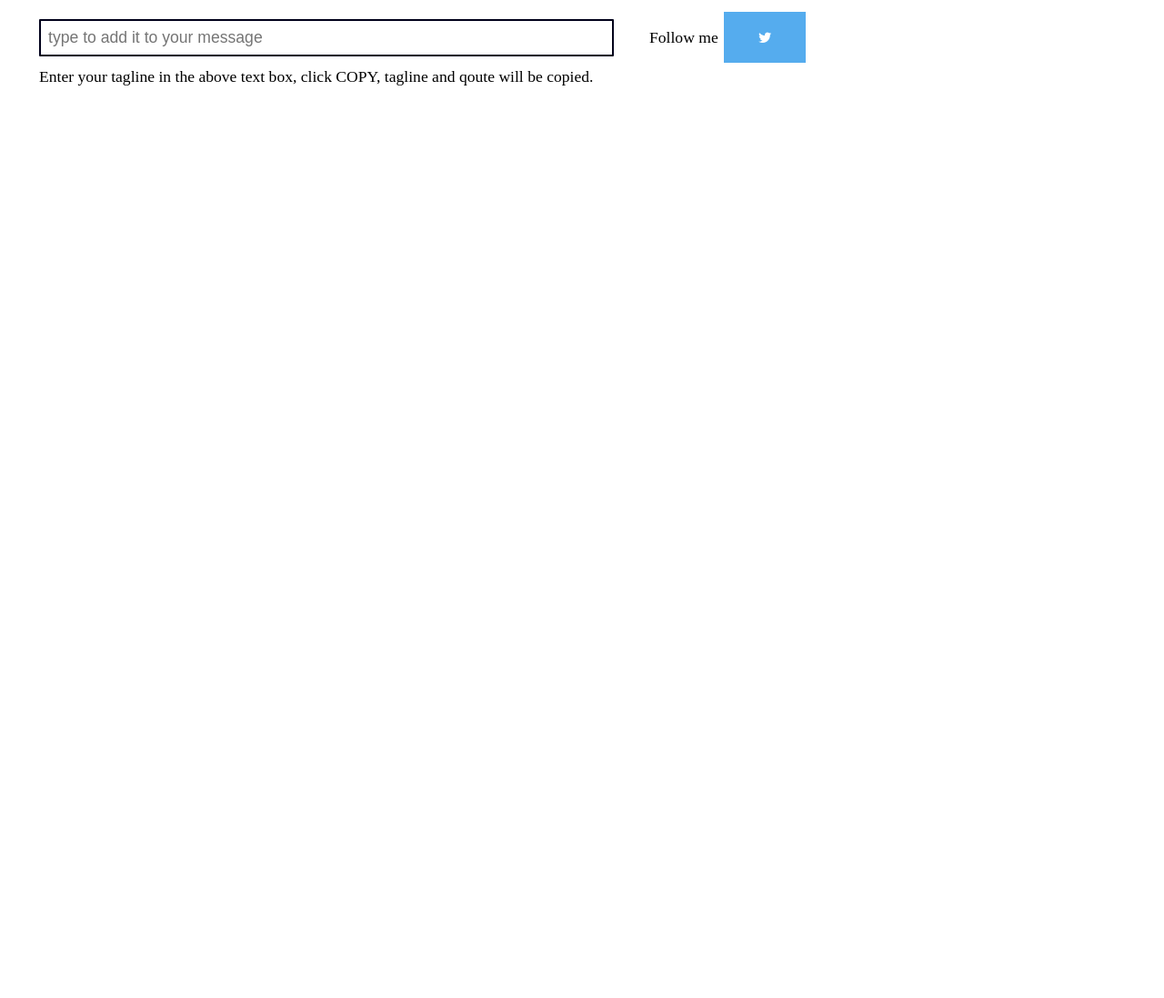
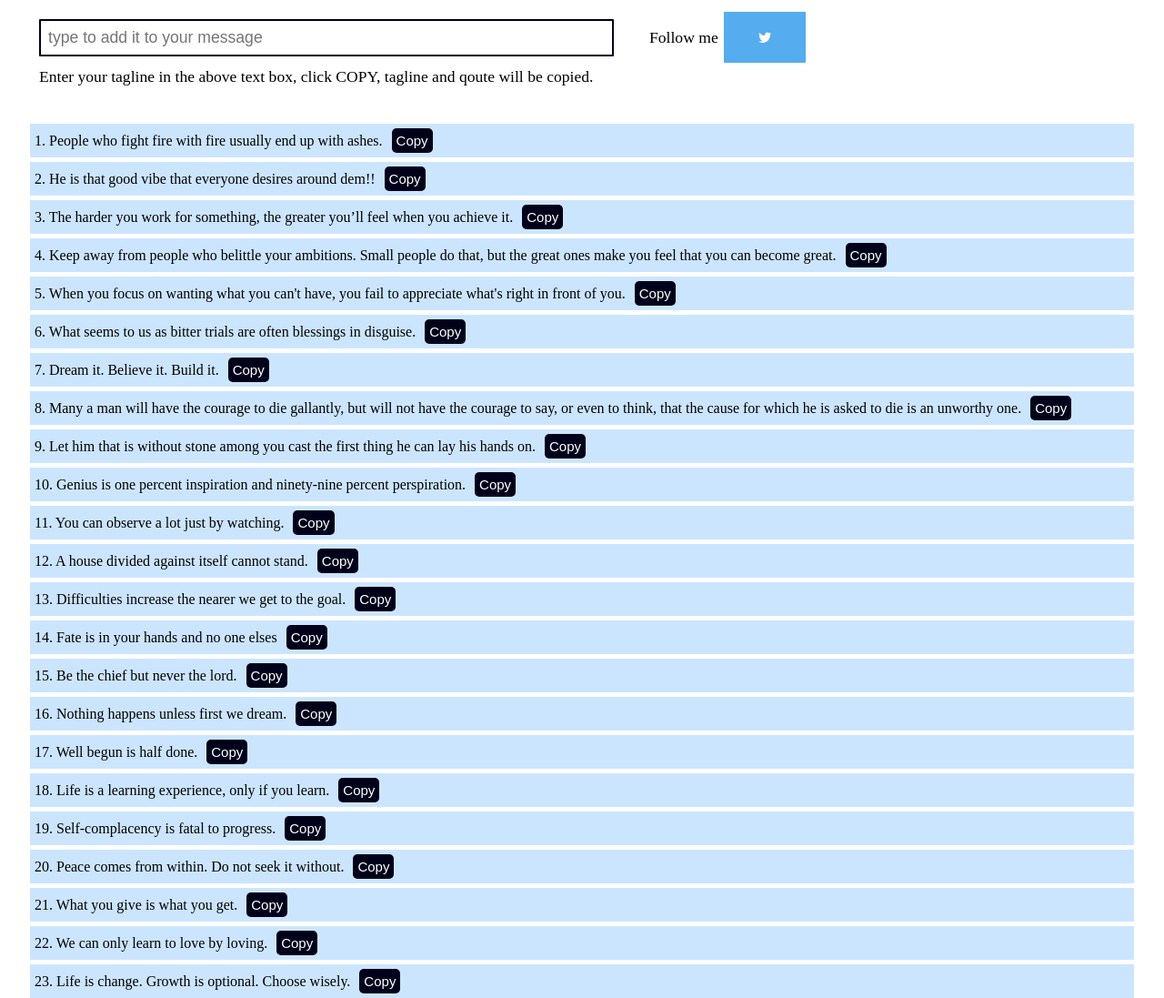
Before and after one commit to gilann/rahhul-vaidya, a plain HTML site: page index.html in a window 1280 px wide. Shown: the top 1097 px of the page at 91% size. Before the commit the page ends 800 px from the top, so only its background shows below. Drawn offline with Linux system fonts and the light colour scheme.

Commit message:
Update index.html

```diff
--- a/index.html
+++ b/index.html
@@ -89,8 +89,8 @@
 <a href="https://twitter.com/i_sgupta1" class="fa fa-twitter"></a>
 <br>
 <label type="text" id="name"> Enter your tagline in the above text box, click COPY, tagline and qoute will be copied.</label>
-   <!---<ol id="activity">
-  </ol>--->
+   <ol id="activity">
+  </ol>
   <script src="index.js"></script>
 </body>
 </html>
```
